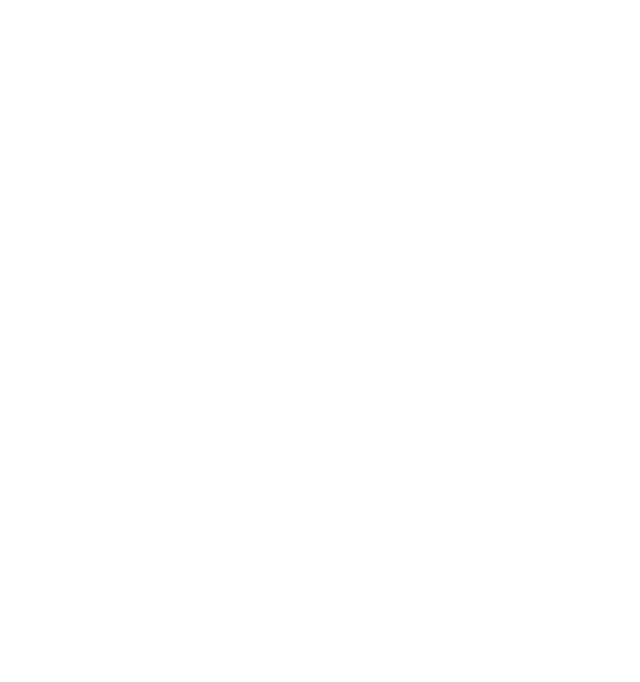
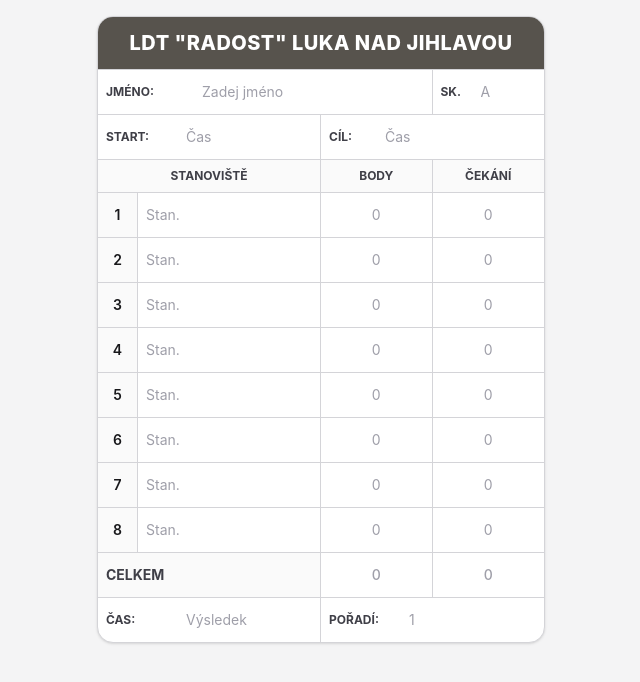
Before and after one commit to DominikPrusa/pionyr-helper, a React (Vite) app: page /times-counter in a window 1280 px wide. Before the commit this address had no page. Shown: the top 682 px of the page, without its empty margins (319-959 px from the left). Built offline with nearby package versions, Linux system fonts and the light colour scheme.

Commit message:
times-counter card

```diff
--- a/src/App.tsx
+++ b/src/App.tsx
@@ -2,12 +2,14 @@
 import "./App.css";
 import TesseractExample from "./pages/TesseractExample";
 import Home from "./pages/Home";
+import TimesCounter from "./pages/times-counter";
 
 function App() {
   return (
     <>
       <Routes>
         <Route path="/" element={<Home />} />
+        <Route path="/times-counter" element={<TimesCounter />} />
         <Route path="/tesseractExample" element={<TesseractExample />} />
       </Routes>
     </>
--- a/src/pages/Home.tsx
+++ b/src/pages/Home.tsx
@@ -1,5 +1,74 @@
+const items = [
+  {
+    title: "Sečtení časů",
+    description: "Aplikace na sečtení časů orientačního běhu na táboře.",
+    href: "/times-counter",
+  },
+  {
+    title: "Čekačky",
+    description: "Aplikace na psaní čekaček.",
+    href: "/waiting-time-timer",
+  },
+  {
+    title: "Šifry",
+    description: "Aplikace na psaní šifer.",
+    href: "/ciphers",
+  },
+  {
+    title: "Morseovka",
+    description: "Aplikace na psaní morseovky.",
+    href: "/morse-code",
+  },
+];
+
 const Home = () => {
-  return <div>Home</div>;
+  return (
+    <main className="min-h-screen bg-zinc-50 text-zinc-900">
+      <div className="mx-auto max-w-6xl px-6 py-12 sm:px-8 lg:px-12">
+        <div className="mb-10">
+          <p className="mb-3 text-sm font-medium uppercase tracking-[0.2em] text-zinc-500">
+            Pionyr-helper
+          </p>
+          <h1 className="text-4xl font-semibold tracking-tight sm:text-5xl">
+            Hlavní rozcestník
+          </h1>
+          <p className="mt-4 max-w-2xl text-base leading-7 text-zinc-600 sm:text-lg">
+            Minimalistická navigace pro rychlý přístup k nástrojům pro táborové
+            aktivity a orientační běh.
+          </p>
+        </div>
+
+        <div className="grid gap-4 sm:grid-cols-2 xl:grid-cols-4">
+          {items.map((item) => (
+            <a
+              key={item.title}
+              href={item.href}
+              className="group rounded-2xl border border-zinc-200 bg-white p-6 shadow-sm transition-all duration-200 hover:-translate-y-1 hover:border-zinc-300 hover:shadow-md"
+            >
+              <div className="flex h-full flex-col">
+                <div className="mb-4 flex items-center justify-between">
+                  <h2 className="text-lg font-semibold text-zinc-900">
+                    {item.title}
+                  </h2>
+                  <span className="text-zinc-400 transition-transform duration-200 group-hover:translate-x-1">
+                    →
+                  </span>
+                </div>
+
+                <p className="text-sm leading-6 text-zinc-600">
+                  {item.description}
+                </p>
+
+                <div className="mt-6 text-sm font-medium text-zinc-900">
+                  Otevřít
+                </div>
+              </div>
+            </a>
+          ))}
+        </div>
+      </div>
+    </main>
+  );
 };
 
 export default Home;
--- /dev/null
+++ b/src/pages/times-counter.tsx
@@ -0,0 +1,161 @@
+const rows = Array.from({ length: 8 }, (_, i) => i + 1);
+
+const TimesCounter = () => {
+  return (
+    <main className="min-h-screen bg-zinc-100 px-3 py-4 text-zinc-900 sm:px-6">
+      <div className="mx-auto w-full max-w-md">
+        <div className="overflow-hidden rounded-2xl border border-zinc-300 bg-white shadow-sm">
+          <div className="bg-stone-600 px-4 py-3 text-center text-white">
+            <div className="text-lg font-extrabold uppercase tracking-wide sm:text-xl">
+              LDT "RADOST" Luka nad Jihlavou
+            </div>
+          </div>
+
+          <div className="border-t border-zinc-300">
+            <div className="grid grid-cols-12 border-b border-zinc-300">
+              <div className="col-span-9 flex items-center border-r border-zinc-300">
+                <label className="w-20 shrink-0 px-2 py-3 text-xs font-bold uppercase text-zinc-700 sm:w-24">
+                  Jméno:
+                </label>
+                <input
+                  type="text"
+                  className="w-full bg-transparent px-2 py-3 text-sm outline-none placeholder:text-zinc-400"
+                  placeholder="Zadej jméno"
+                />
+              </div>
+              <div className="col-span-3 flex items-center">
+                <label className="w-10 shrink-0 px-2 py-3 text-xs font-bold uppercase text-zinc-700">
+                  Sk.
+                </label>
+                <input
+                  type="text"
+                  className="w-full bg-transparent px-2 py-3 text-sm outline-none placeholder:text-zinc-400"
+                  placeholder="A"
+                />
+              </div>
+            </div>
+
+            <div className="grid grid-cols-12 border-b border-zinc-300">
+              <div className="col-span-6 flex items-center border-r border-zinc-300">
+                <label className="w-16 shrink-0 px-2 py-3 text-xs font-bold uppercase text-zinc-700 sm:w-20">
+                  Start:
+                </label>
+                <input
+                  type="text"
+                  inputMode="numeric"
+                  className="w-full bg-transparent px-2 py-3 text-xs outline-none placeholder:text-zinc-400 sm:text-sm"
+                  placeholder="Čas"
+                />
+              </div>
+              <div className="col-span-6 flex items-center">
+                <label className="w-12 shrink-0 px-2 py-3 text-xs font-bold uppercase text-zinc-700 sm:w-14">
+                  Cíl:
+                </label>
+                <input
+                  type="text"
+                  inputMode="numeric"
+                  className="w-full bg-transparent px-2 py-3 text-xs outline-none placeholder:text-zinc-400 sm:text-sm"
+                  placeholder="Čas"
+                />
+              </div>
+            </div>
+
+            <div className="grid grid-cols-12 bg-zinc-50 text-[10px] font-bold uppercase text-zinc-700 sm:text-xs">
+              <div className="col-span-6 border-b border-r border-zinc-300 px-2 py-2 text-center">
+                Stanoviště
+              </div>
+              <div className="col-span-3 border-b border-r border-zinc-300 px-2 py-2 text-center">
+                Body
+              </div>
+              <div className="col-span-3 border-b border-zinc-300 px-2 py-2 text-center">
+                Čekání
+              </div>
+            </div>
+
+            {rows.map((row) => (
+              <div key={row} className="grid grid-cols-12">
+                <div className="col-span-6 flex border-b border-r border-zinc-300">
+                  <div className="flex w-10 items-center justify-center border-r border-zinc-300 bg-zinc-50 text-sm font-semibold">
+                    {row}
+                  </div>
+                  <input
+                    type="text"
+                    className="min-w-0 flex-1 bg-transparent px-2 py-3 text-sm outline-none placeholder:text-zinc-400"
+                    placeholder="Stan."
+                  />
+                </div>
+
+                <div className="col-span-3 border-b border-r border-zinc-300">
+                  <input
+                    type="text"
+                    inputMode="numeric"
+                    className="w-full bg-transparent px-2 py-3 text-center text-xs outline-none placeholder:text-zinc-400 sm:text-sm"
+                    placeholder="0"
+                  />
+                </div>
+
+                <div className="col-span-3 border-b border-zinc-300">
+                  <input
+                    type="text"
+                    inputMode="numeric"
+                    className="w-full bg-transparent px-2 py-3 text-center text-xs outline-none placeholder:text-zinc-400 sm:text-sm"
+                    placeholder="0"
+                  />
+                </div>
+              </div>
+            ))}
+
+            <div className="grid grid-cols-12">
+              <div className="col-span-6 flex items-center border-b border-r border-zinc-300 bg-zinc-50 px-2 py-3 text-xs font-bold uppercase text-zinc-700 sm:text-sm">
+                Celkem
+              </div>
+              <div className="col-span-3 border-b border-r border-zinc-300">
+                <input
+                  type="text"
+                  inputMode="numeric"
+                  className="w-full bg-transparent px-2 py-3 text-center text-xs font-medium outline-none placeholder:text-zinc-400 sm:text-sm"
+                  placeholder="0"
+                />
+              </div>
+              <div className="col-span-3 border-b border-zinc-300">
+                <input
+                  type="text"
+                  inputMode="numeric"
+                  className="w-full bg-transparent px-2 py-3 text-center text-xs font-medium outline-none placeholder:text-zinc-400 sm:text-sm"
+                  placeholder="0"
+                />
+              </div>
+            </div>
+
+            <div className="grid grid-cols-12">
+              <div className="col-span-6 flex items-center border-r border-zinc-300">
+                <label className="w-16 shrink-0 px-2 py-3 text-xs font-bold uppercase text-zinc-700 sm:w-20">
+                  Čas:
+                </label>
+                <input
+                  type="text"
+                  inputMode="numeric"
+                  className="w-full bg-transparent px-2 py-3 text-xs outline-none placeholder:text-zinc-400 sm:text-sm"
+                  placeholder="Výsledek"
+                />
+              </div>
+              <div className="col-span-6 flex items-center">
+                <label className="w-16 shrink-0 px-2 py-3 text-xs font-bold uppercase text-zinc-700 sm:w-20">
+                  Pořadí:
+                </label>
+                <input
+                  type="text"
+                  inputMode="numeric"
+                  className="w-full bg-transparent px-2 py-3 text-sm outline-none placeholder:text-zinc-400"
+                  placeholder="1"
+                />
+              </div>
+            </div>
+          </div>
+        </div>
+      </div>
+    </main>
+  );
+};
+
+export default TimesCounter;
```
